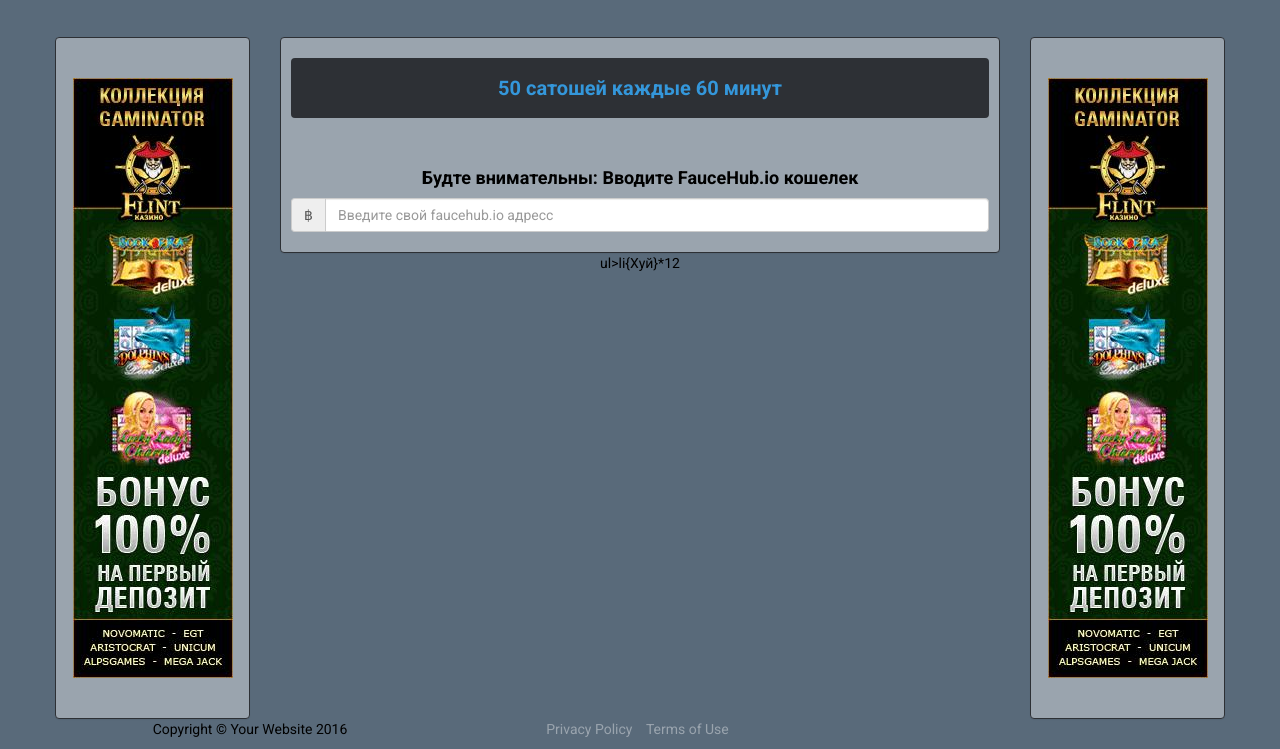
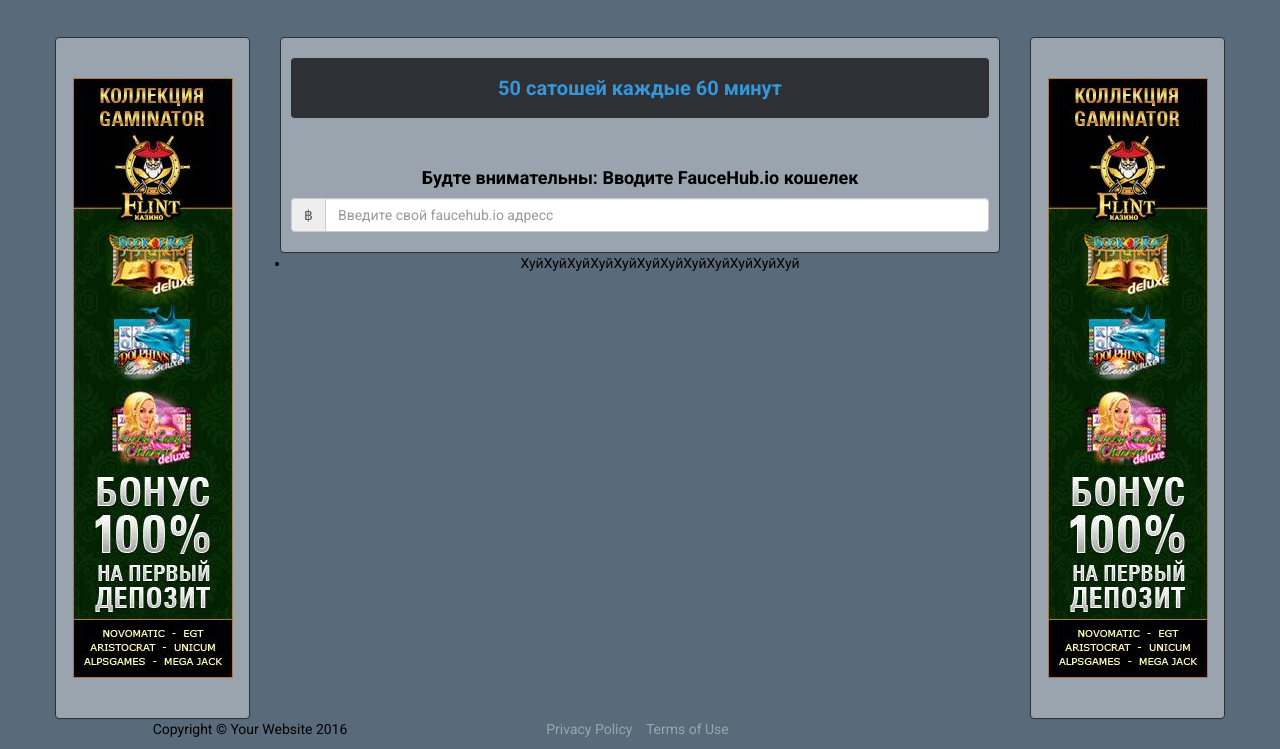
Before and after one commit to Privatik3/satoshi-progress.com, a website: page index.html in a window 1280 px wide. Shown: the part 690-1439 px from the top of the page. Drawn offline with nearby package versions, Linux system fonts and the light colour scheme; files that its build step writes are made by us from their sources.

Commit message:
Regular commit

```diff
--- a/index.html
+++ b/index.html
@@ -94,10 +94,9 @@
                     </div>
                 </div>
                 <div class="col-md-12">
-
-                ul>li{Хуй}*12
-
-
+                    <ul>
+                        <li>ХуйХуйХуйХуйХуйХуйХуйХуйХуйХуйХуйХуй</li>
+                    </ul>
                 </div>
             </div>
 
```
